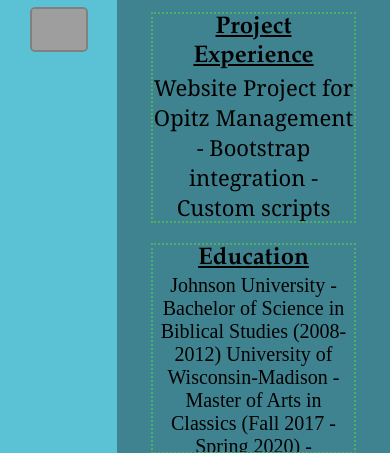
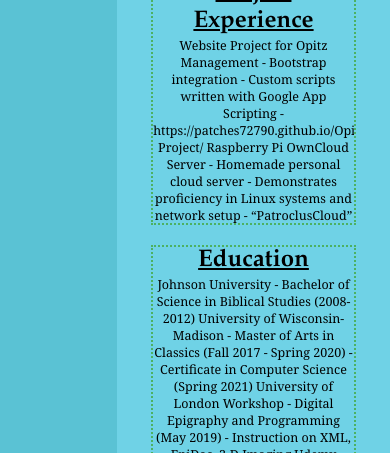
Before and after one commit to Patches72790/My-Website, a plain HTML site: page index.html in a window 390 px wide. Shown: the part 305-758 px from the top of the page. Drawn offline with Linux system fonts and the light colour scheme; grey boxes are pictures that could not be loaded.

Commit message:
media query

```diff
--- a/index.html
+++ b/index.html
@@ -72,8 +72,6 @@
 
         <section class="education">
             <h3>Education</h3>
-            <p>
-
                 <table>
                     <tr>Johnson University
                         - Bachelor of Science in Biblical Studies (2008-
@@ -96,7 +94,6 @@
                             - JavaScript
                         </tr>
                 </table>
-            </p>
 
         </section>
 
--- a/style.css
+++ b/style.css
@@ -1,3 +1,32 @@
+@media only screen and (max-width: 450px) {
+
+    html {
+        font-size: 10px;
+    }
+
+    div.header {
+        font-size: 12px;
+    }
+
+    body {
+        display: block;
+        position: relative;
+    }
+
+    #header {
+        display: block;
+        width: 100%;
+        float: none;
+    }
+
+    .section-container {
+        display: block;
+        width: 100%;
+        float: none;
+    }
+}
+
+
 * {
     margin: 0;
     padding: 0;
@@ -29,8 +58,9 @@ body {
 
 nav {
     font-family: Book Antiqua;
-    font-size: 22px;
+    font-size: 1.5rem;
     text-align: center;
+    width: 100%;
 }
 
 nav a {
@@ -40,7 +70,6 @@ nav a {
 }
 
 #contactme {
-    /* display: flex; */
     max-width: 15%;
     height: auto;
     text-align: center;
@@ -59,23 +88,22 @@ nav a {
 
 .section-container {
     display: flex;
-    background-color: #408390;
+    background-color: #6fd2e6;
     justify-content: center;
     height: 100%;
     width: 70%;
     float: right;
     text-align: center;
-    flex-flow: column wrap;
-    align-content: center;
+    flex-direction: column;
+    align-items: center;
     overflow: auto;
 }
 
 .section-container section {
     border: 2px dotted #4CB162;
-    font-size: 125%;
     width: 75%;
-    height: 25%;
-    overflow: hidden;
+    height: auto;
+    overflow: scroll;
     margin: 10px;
 }
 
@@ -86,8 +114,13 @@ nav a {
     text-decoration: underline;
 }
 
-.section-container section p {
-    font-size: 22px;
+.section-container section p{
+    font-size: 1.25rem;
+    font-family: Georgia;
+}
+
+.education {
+    font-size: 1.25rem;
     font-family: Georgia;
 }
 
@@ -101,6 +134,14 @@ nav a {
 }
 
 
+.photo-gallery {
+    display: flex;
+    flex-direction: column;
+    align-items: center;
+
+
+
+}
 
 .image-container {
     background-color: #408390;
```
Also changed, not shown: projects.html (+3 -0 lines).
